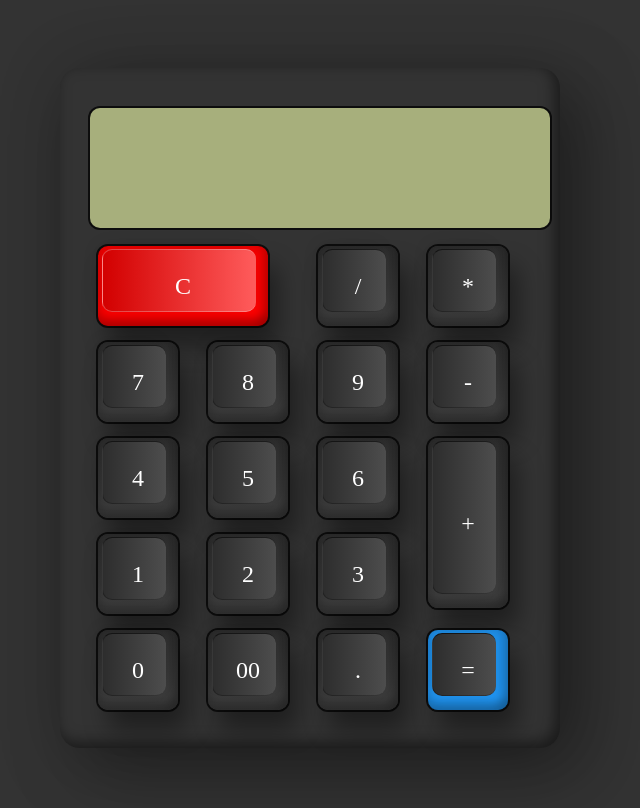
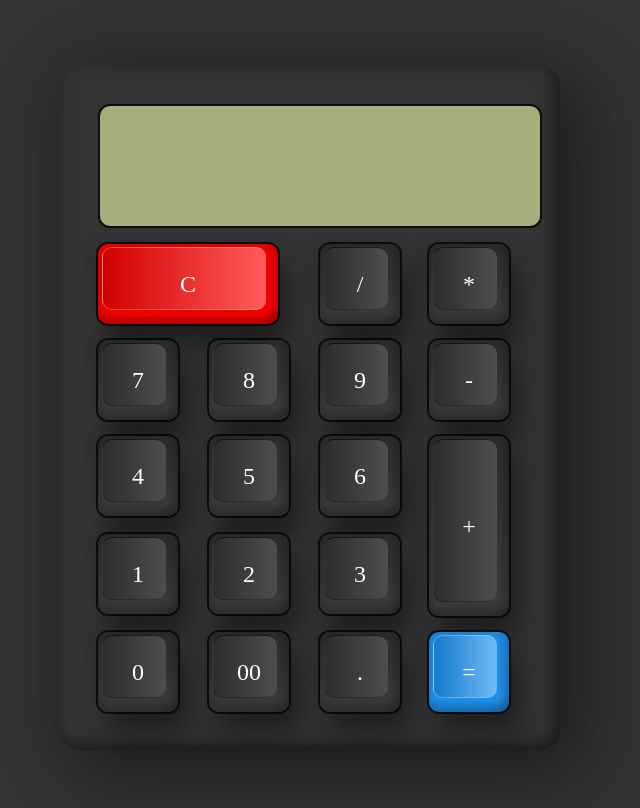
Before and after one commit to jklausz/calculator-practice, a plain HTML site: page index.html in a window 1280 px wide. Shown: the whole page, without its empty margins (330-970 px from the left). Drawn offline with Linux system fonts and the light colour scheme.

Commit message:
more css added

```diff
--- a/style.css
+++ b/style.css
@@ -36,7 +36,8 @@ body {
   position: relative;
   grid-column: span 4;
   height: 100px;
-  width: 100%;
+  left: 10px;
+  width: calc(100% - 20px);
   border: none;
   outline: none;
   background: #a7af7c;
@@ -102,7 +103,7 @@ body {
 .calculator .clear
 {
   grid-column: span 2;
-  width: 170px;
+  width: 180px;
   background: #f00;
 }
 
@@ -117,7 +118,7 @@ body {
 .calculator .plus
 {
   grid-row: span 2;
-  height: 170px;
+  height: 180px;
 }
 
 .calculator .equal
@@ -125,3 +126,11 @@ body {
   background: #2196f3;
 
 }
+
+.calculator .equal::before
+{
+  background: linear-gradient(90deg, #1479c9, #ffffff5c);
+  border-left: 1px solid #fff4;
+  border-bottom: 1px solid #fff4;
+  border-top: 1px solid #fff4;
+}
```
